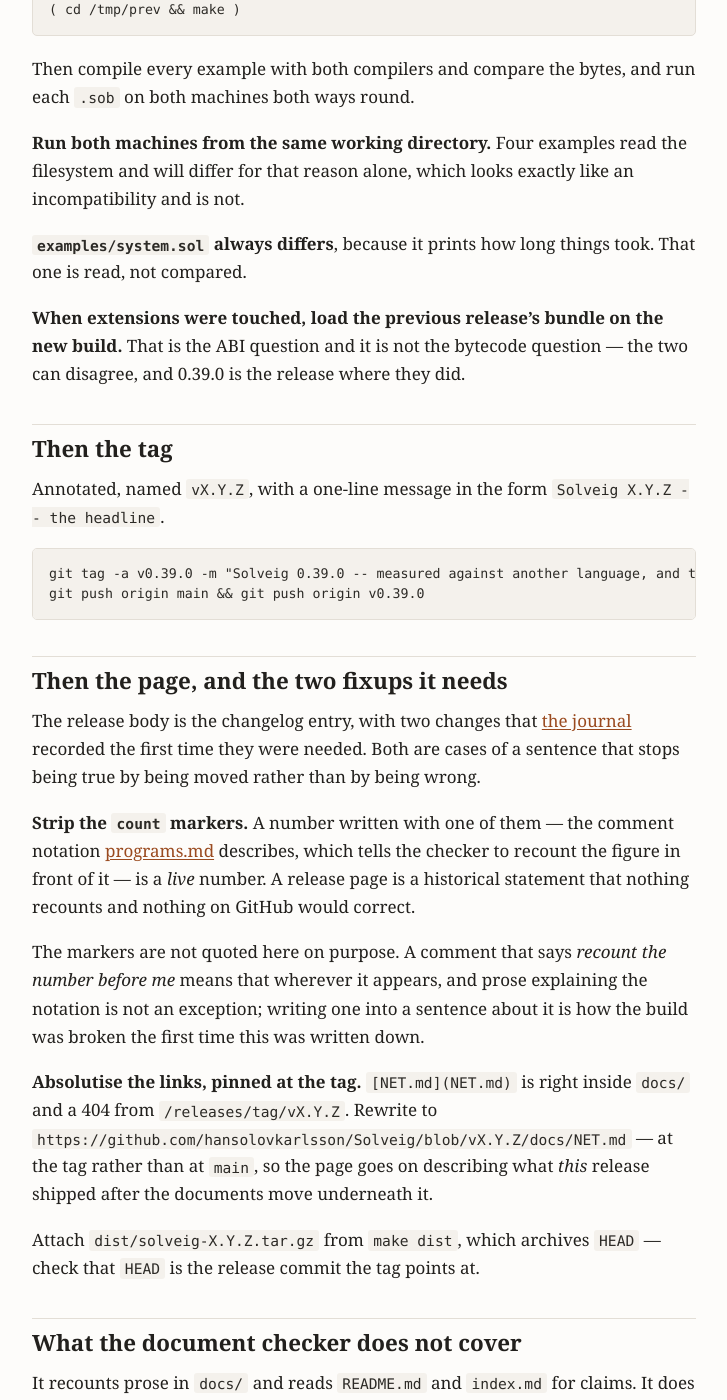
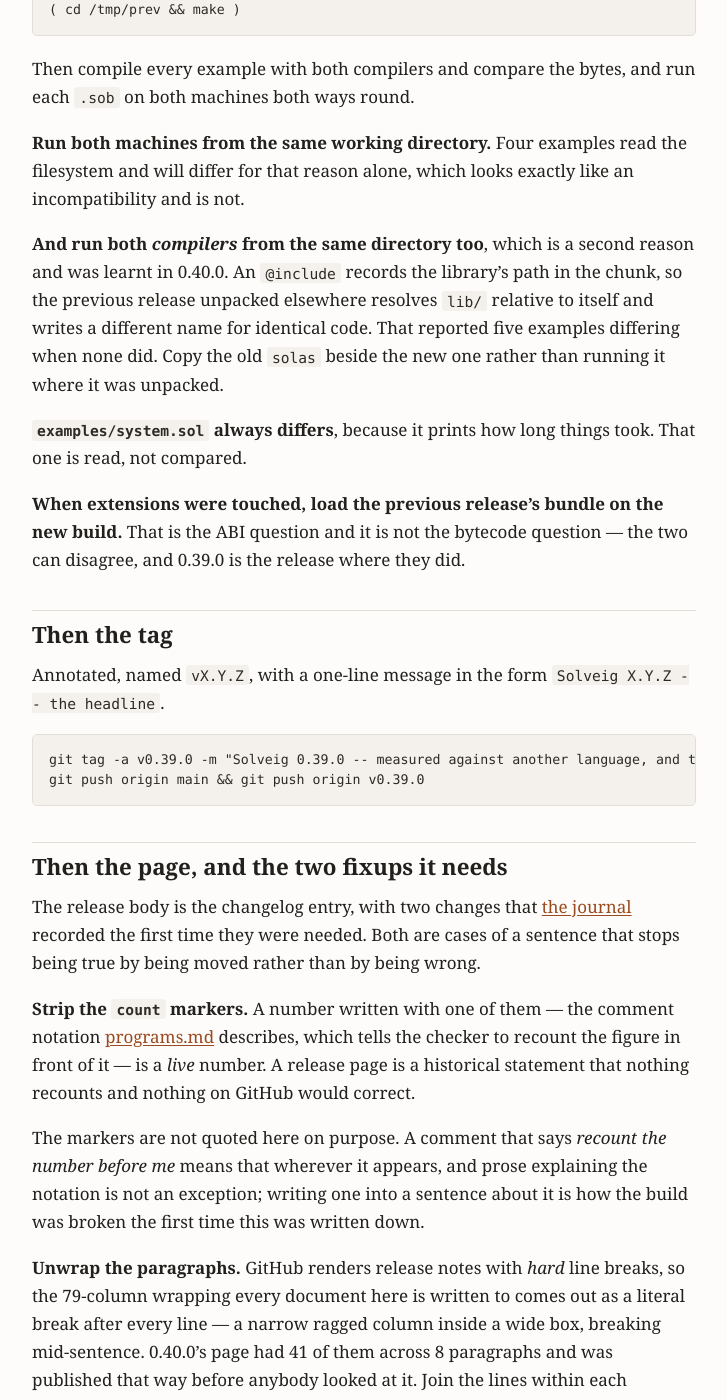
Before and after one commit to hansolovkarlsson/Solveig, a Jekyll site: the page built from docs/releasing.md, in a window 1280 px wide and 1400 px high, scrolled down 906 px. Shown: the whole window, without its empty margins (276-1003 px from the left). Built offline with Jekyll 4.4.1, drawn with Linux system fonts in a browser that asks for light colours; our own code applies the rules of GitHub Pages for plain Markdown files; some of the changed text lies outside the part shown.

Commit message:
Two things 0.40.0's release taught the release procedure
Both were found by doing the steps rather than by reading them, and
neither was written down.

The release page renders with hard line breaks. Every document here is
wrapped at 79 columns, and GitHub turns each of those into a literal
break -- so 0.40.0 published a narrow ragged column inside a wide box,
41 breaks across 8 paragraphs, and it was live before anybody looked.
The fix is to join the lines within each paragraph. It is the one fixup
that cannot be found by reading the markdown, because the markdown is
correct, so the procedure now says to open the page.

And the compatibility check needs both compilers run from the same
directory, not only both machines. An @include records the library's
path in the chunk, so the previous release unpacked elsewhere resolves
lib/ relative to itself and writes a different name for identical code.
That reported five examples differing when none did, which would have
gone into the release notes as an incompatibility if it had not been
chased.

Co-Authored-By: Claude Opus 5 <noreply@anthropic.com>
Claude-Session: https://claude.ai/code/session_0115jjci3KQAXoykkVA5Ahgm

```diff
--- a/docs/releasing.md
+++ b/docs/releasing.md
@@ -33,6 +33,13 @@ each `.sob` on both machines both ways round.
 filesystem and will differ for that reason alone, which looks exactly like an
 incompatibility and is not.
 
+**And run both *compilers* from the same directory too**, which is a second
+reason and was learnt in 0.40.0. An `@include` records the library's path in the
+chunk, so the previous release unpacked elsewhere resolves `lib/` relative to
+itself and writes a different name for identical code. That reported five
+examples differing when none did. Copy the old `solas` beside the new one rather
+than running it where it was unpacked.
+
 **`examples/system.sol` always differs**, because it prints how long things
 took. That one is read, not compared.
 
@@ -67,6 +74,16 @@ number before me* means that wherever it appears, and prose explaining the
 notation is not an exception; writing one into a sentence about it is how the
 build was broken the first time this was written down.
 
+**Unwrap the paragraphs.** GitHub renders release notes with *hard* line
+breaks, so the 79-column wrapping every document here is written to comes out as
+a literal break after every line — a narrow ragged column inside a wide box,
+breaking mid-sentence. 0.40.0's page had 41 of them across 8 paragraphs and was
+published that way before anybody looked at it. Join the lines within each
+paragraph and leave the blank lines between them.
+
+This is the one fixup that cannot be found by reading the markdown, because the
+markdown is correct. **Open the page.**
+
 **Absolutise the links, pinned at the tag.** `[NET.md](NET.md)` is right inside
 `docs/` and a 404 from `/releases/tag/vX.Y.Z`. Rewrite to
 `https://github.com/hansolovkarlsson/Solveig/blob/vX.Y.Z/docs/NET.md` — at the
```
